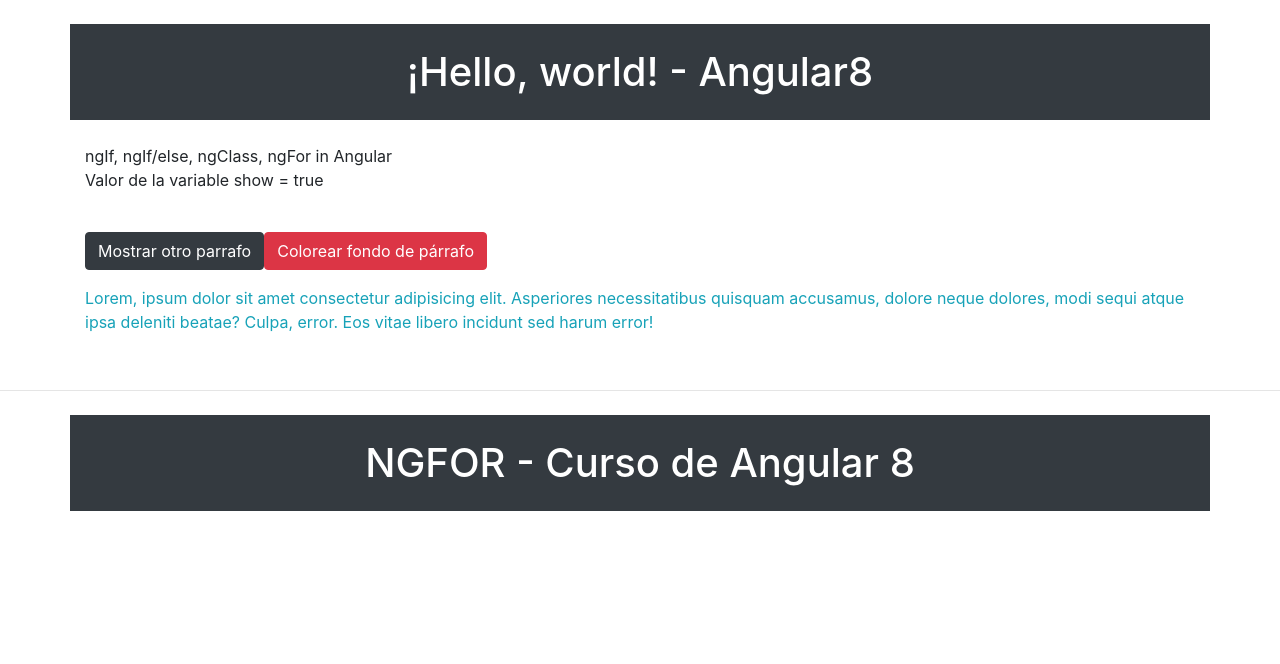
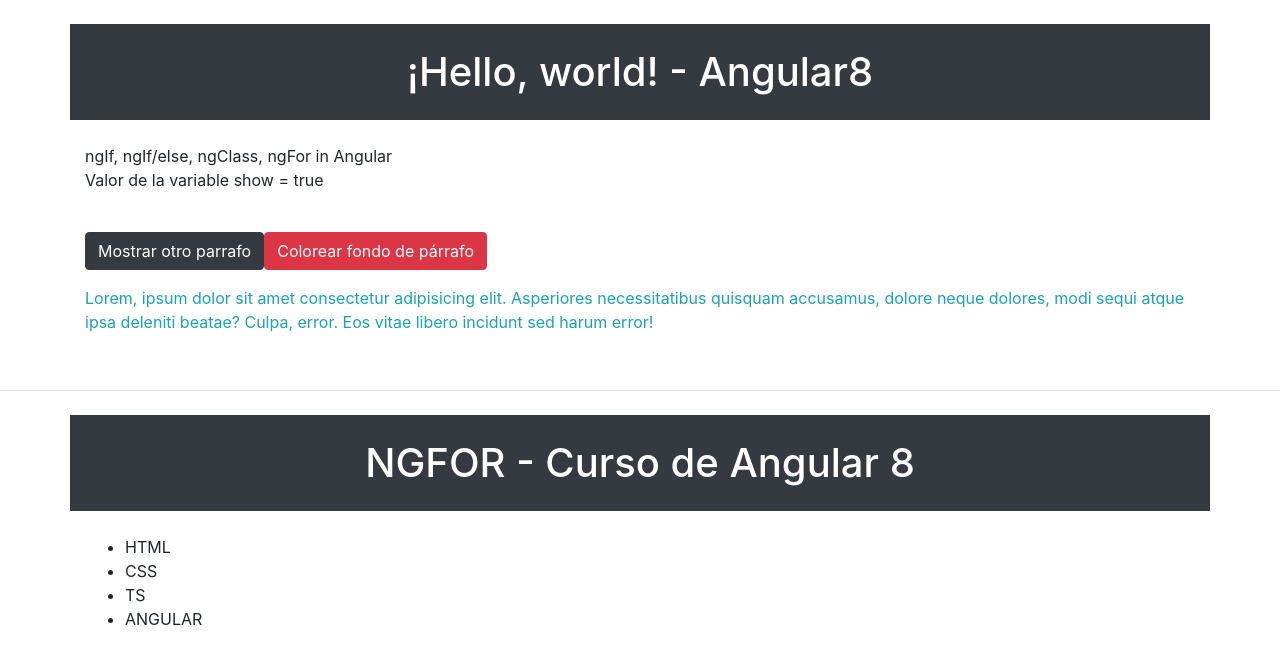
Before and after one commit to Joaquin-Developer/Angular10-first-project, an Angular app: page / in a window 1280 px wide. Shown: the top 664 px of the page. Built offline with nearby package versions, Linux system fonts and the light colour scheme.

Commit message:
modifico ngFor

```diff
--- a/src/app/app.component.ts
+++ b/src/app/app.component.ts
@@ -11,6 +11,5 @@ export class AppComponent {
   show: boolean = true; // declaramos e iniciamos en true la variable show que se exportará.
   fondo: string = "";
 
-  cursos: string[] = ["HTML", "CSS", "TS", "ANGULAR"];  // este array de strings lo vamos a iterar en el html con ngFor
 
 }
--- a/src/app/comp-prueba-ngfor/comp-prueba-ngfor.component.html
+++ b/src/app/comp-prueba-ngfor/comp-prueba-ngfor.component.html
@@ -2,8 +2,16 @@
 <h1 class="container bg-dark text-white text-center my-4 py-4">NGFOR - Curso de Angular 8</h1>
 
 <div class="container">
+
+    <ul>
+        <li *ngFor="let unCurso of cursos;">
+            {{unCurso}}
+        </li>
+    </ul>
+
+
     <table>
-
+        <!--despues-->
     </table>
 
 </div>
--- a/src/app/comp-prueba-ngfor/comp-prueba-ngfor.component.ts
+++ b/src/app/comp-prueba-ngfor/comp-prueba-ngfor.component.ts
@@ -7,6 +7,8 @@ import { Component, OnInit } from '@angular/core';
 })
 export class CompPruebaNgforComponent implements OnInit {
 
+  cursos: string[] = ["HTML", "CSS", "TS", "ANGULAR"];  // este array de strings lo vamos a iterar en el html con ngFor
+
   constructor() { }
 
   ngOnInit(): void {
```
